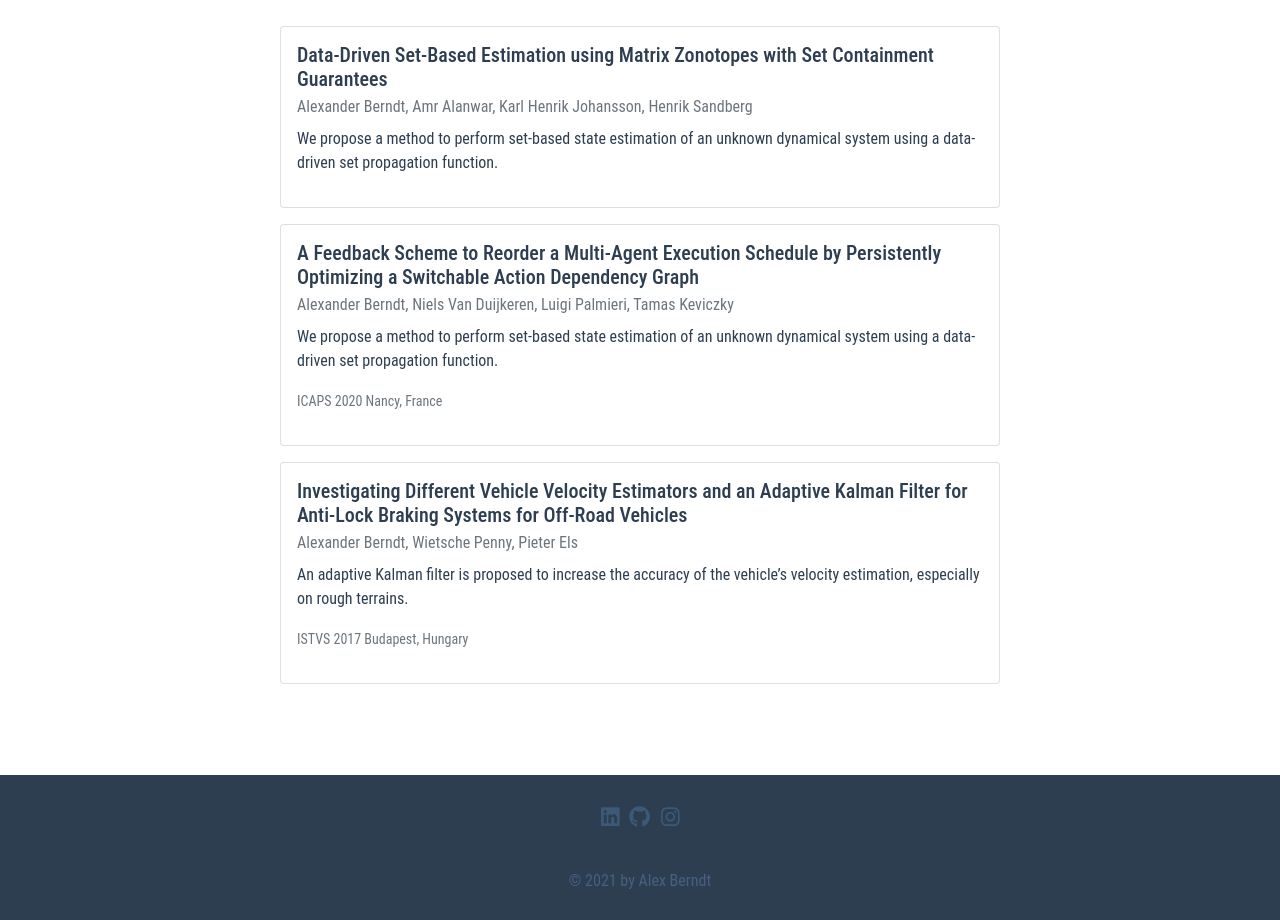
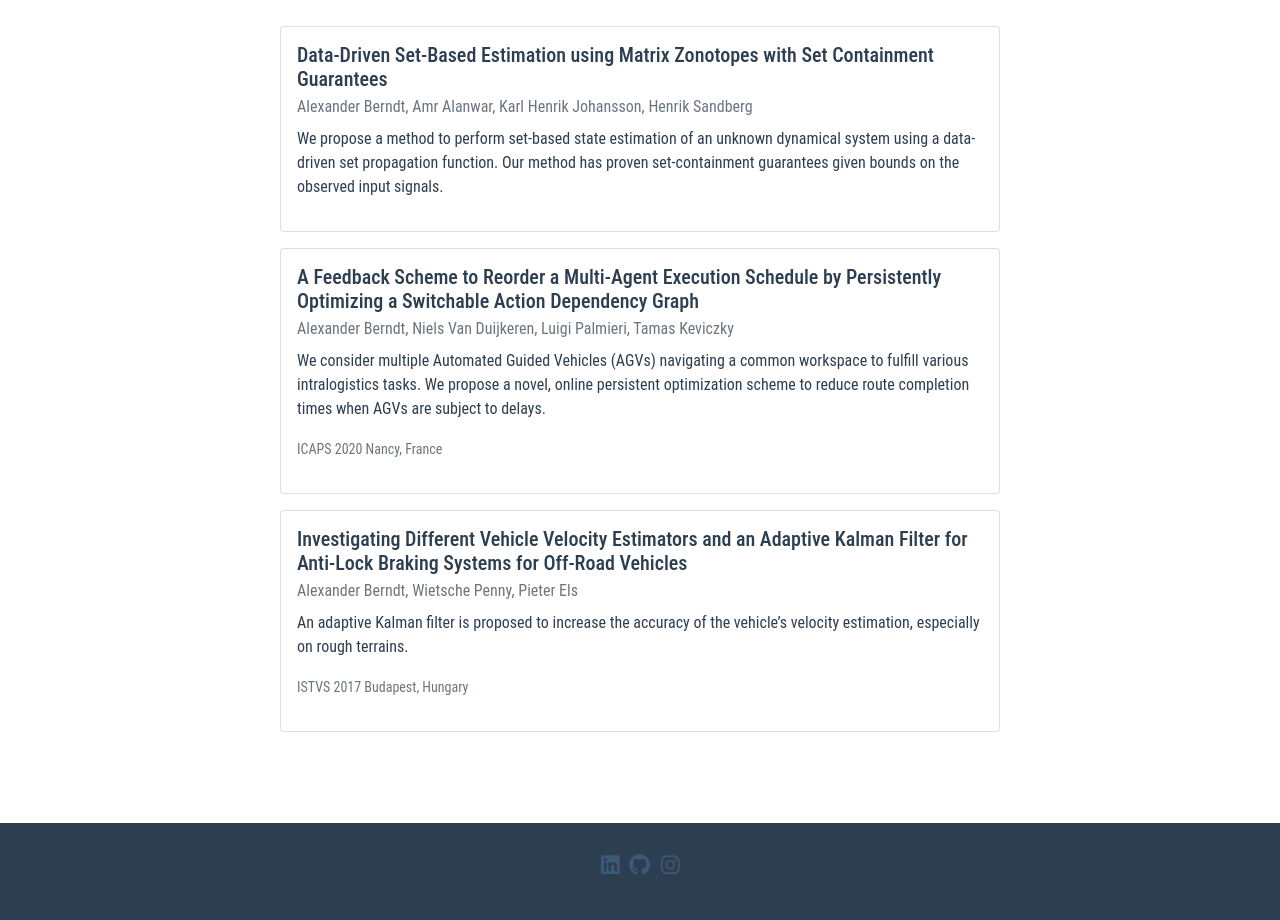
Before and after one commit to alexberndt/cv, a Vue app: page /projects in a window 1280 px wide. Shown: the part 1040-1960 px from the top of the page. Built offline with nearby package versions, Linux system fonts and the light colour scheme.

Commit message:
Updated open graph and fixed error in publication

```diff
--- a/public/index.html
+++ b/public/index.html
@@ -7,19 +7,18 @@
     <link rel="icon" href="<%= BASE_URL %>favicon.ico">
     <meta property="twitter:title" content="Alex Berndt Personal Site" />
     <meta property="twitter:description" content="Bio, experience, projects and some photos ..." />
-    <meta property="twitter:image" content="<%= BASE_URL %>og.jpg" />
+    <meta property="twitter:image" content="<%= BASE_URL %>open_graph_image.jpg" />
     <meta property='og:title' content='Alex Berndt Personal Site'/>
-    <meta property='og:image' content='https://alexberndt.com/og.jpg'/>
+    <meta property='og:image' content='https://alexberndt.com/open_graph_image.jpg'/>
     <meta property='og:description' content='Bio, experience, projects and some photos ...'/>
-    <meta property='og:url' content='<%= BASE_URL %>'/>
-    <meta property="og:type" content="website">
+    <meta property='og:url' content='https://alexberndt.com/'/>
+    <meta property="og:type" content="website"/>
 
-    <meta name="twitter:card" content="summary_large_image">
-    <meta property="twitter:domain" content="alexberndt.com">
-    <meta property="twitter:url" content="https://alexberndt.com/">
-    <meta name="twitter:title" content="Alex Berndt Personal Site">
-    <meta name="twitter:description" content="Bio, experience, projects and some photos ...">
-    <meta name="twitter:image" content="https://alexberndt.com/og.jpg">
+    <meta property="twitter:domain" content="alexberndt.com"/>
+    <meta property="twitter:url" content="https://alexberndt.com/"/>
+    <meta name="twitter:title" content="Alex Berndt Personal Site"/>
+    <meta name="twitter:description" content="Bio, experience, projects and some photos ..."/>
+    <meta name="twitter:image" content="https://alexberndt.com/open_graph_image.jpg"/>
 
     <title>Alex Berndt</title>
   </head>
--- a/src/views/Projects.vue
+++ b/src/views/Projects.vue
@@ -31,15 +31,26 @@
       name="Data-Driven Set-Based Estimation using Matrix Zonotopes with Set Containment Guarantees"
       link="https://arxiv.org/abs/2101.10784"
       authors="Alexander Berndt, Amr Alanwar, Karl Henrik Johansson, Henrik Sandberg"
-      abstract="We propose a method to perform set-based state estimation of an unknown dynamical system using a data-driven set propagation function."
+      abstract="We propose a method to perform set-based state estimation
+                of an unknown dynamical system using a data-driven set propagation function.
+                Our method has proven set-containment guarantees given bounds on the
+                observed input signals."
       source_image="IMG_3747.jpg"
     />
 
     <publication-card
-      name="A Feedback Scheme to Reorder a Multi-Agent Execution Schedule by Persistently Optimizing a Switchable Action Dependency Graph"
+      name="A Feedback Scheme to Reorder a Multi-Agent Execution
+              Schedule by Persistently Optimizing a Switchable
+              Action Dependency Graph"
       link="https://arxiv.org/abs/2010.05254"
-      authors="Alexander Berndt, Niels Van Duijkeren, Luigi Palmieri, Tamas Keviczky"
-      abstract="We propose a method to perform set-based state estimation of an unknown dynamical system using a data-driven set propagation function."
+      authors="Alexander Berndt, Niels Van Duijkeren, Luigi
+              Palmieri, Tamas Keviczky"
+      abstract="We consider multiple Automated Guided Vehicles
+                (AGVs) navigating a common workspace to fulfill
+                various intralogistics tasks. We propose a novel,
+                online persistent optimization scheme to reduce route
+                completion times when AGVs are subject to delays.
+                "
       conference="ICAPS 2020 Nancy, France"
       source_image="IMG_3747.jpg"
     />
```
Also changed, not shown: public/open_graph_image.jpg (renamed from public/og.jpg).
